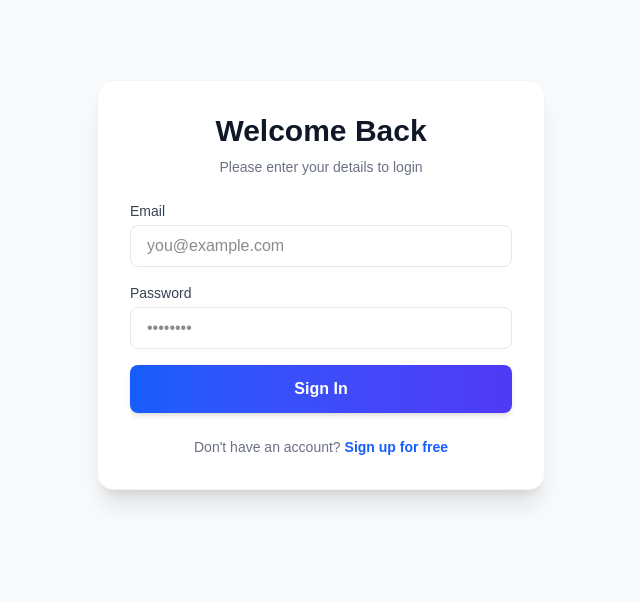
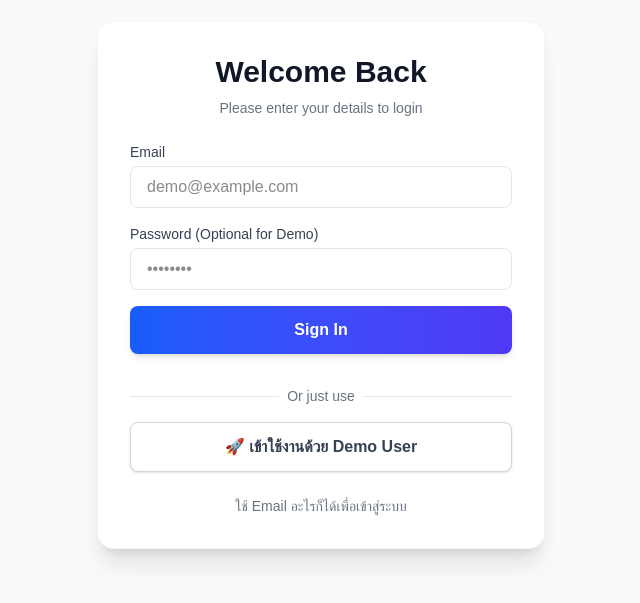
Before and after one commit to natthakit312/bmi, a Next.js app: page /login in a window 1280 px wide. Shown: the part 115-718 px from the top of the page, without its empty margins (319-959 px from the left). Built offline with nearby package versions, Linux system fonts and the light colour scheme.

Commit message:
simplify login with demo user and permissive auth

```diff
--- a/src/components/auth/login-form.tsx
+++ b/src/components/auth/login-form.tsx
@@ -55,19 +55,17 @@
           <label className="block text-sm font-medium text-gray-700 mb-1">Email</label>
           <input
             type="email"
-            required
             value={email}
             onChange={(e) => setEmail(e.target.value)}
             className="w-full px-4 py-2 border border-gray-200 rounded-lg focus:ring-2 focus:ring-blue-500 focus:border-transparent outline-none transition-all"
-            placeholder="you@example.com"
+            placeholder="demo@example.com"
           />
         </div>
 
         <div>
-          <label className="block text-sm font-medium text-gray-700 mb-1">Password</label>
+          <label className="block text-sm font-medium text-gray-700 mb-1">Password (Optional for Demo)</label>
           <input
             type="password"
-            required
             value={password}
             onChange={(e) => setPassword(e.target.value)}
             className="w-full px-4 py-2 border border-gray-200 rounded-lg focus:ring-2 focus:ring-blue-500 focus:border-transparent outline-none transition-all"
@@ -82,13 +80,35 @@
         >
           {loading ? "Signing in..." : "Sign In"}
         </button>
+
+        <div className="relative my-4">
+          <div className="absolute inset-0 flex items-center">
+            <div className="w-full border-t border-gray-200"></div>
+          </div>
+          <div className="relative flex justify-center text-sm">
+            <span className="px-2 bg-white text-gray-500">Or just use</span>
+          </div>
+        </div>
+
+        <button
+          type="button"
+          onClick={async () => {
+            setLoading(true);
+            await signIn("credentials", {
+              email: "demo@example.com",
+              password: "demo",
+              callbackUrl: "/"
+            });
+          }}
+          disabled={loading}
+          className="w-full py-3 px-4 bg-white border border-gray-300 text-gray-700 font-semibold rounded-lg shadow-sm hover:bg-gray-50 transition-all active:scale-95 disabled:opacity-70 flex items-center justify-center gap-2"
+        >
+          🚀 เข้าใช้งานด้วย Demo User
+        </button>
       </form>
 
       <div className="text-center text-sm text-gray-500">
-        Don't have an account?{" "}
-        <Link href="/register" className="font-semibold text-blue-600 hover:underline">
-          Sign up for free
-        </Link>
+        <p>ใช้ Email อะไรก็ได้เพื่อเข้าสู่ระบบ</p>
       </div>
     </div>
   );
--- a/src/lib/auth.ts
+++ b/src/lib/auth.ts
@@ -13,14 +13,13 @@
         password: { label: "Password", type: "password" },
       },
       async authorize(credentials) {
-        if (credentials?.email && credentials?.password) {
-          return {
-            id: "user-1",
-            email: credentials.email as string,
-            name: (credentials.email as string).split('@')[0],
-          };
-        }
-        return null;
+        // Simple mock login: allow any email, default to demo
+        const email = (credentials?.email as string) || "demo@example.com";
+        return {
+          id: "user-" + Math.random().toString(36).slice(2, 7),
+          email: email,
+          name: email.split('@')[0],
+        };
       },
     }),
   ],
```
